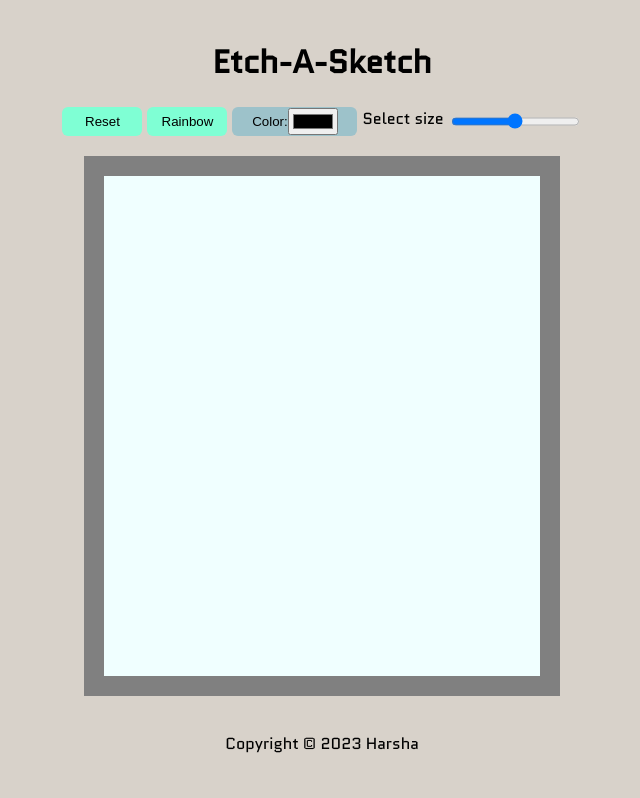
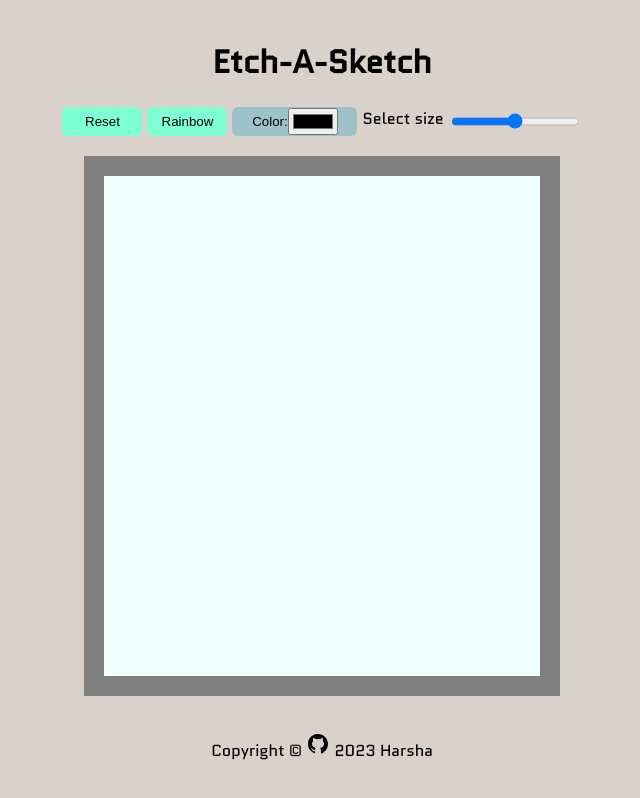
Before and after one commit to Harshahari1207/Etch-A-Sketch, a plain HTML site: page index.html in a window 1280 px wide. Shown: the whole page, without its empty margins (318-958 px from the left). Drawn offline with Linux system fonts and the light colour scheme.

Commit message:
Footer styles.

```diff
--- a/index.html
+++ b/index.html
@@ -25,10 +25,12 @@
     </div>
 
     <footer>
-      <p>Copyright © 2023 Harsha</p>
-      <a href="https://github.com/Harshahari1207" target="">
-        <img src="img/icons8-github.svg" alt=""
-      /></a>
+      <p>
+        Copyright ©
+        <a href="https://github.com/Harshahari1207" target="">
+          <img src="img/icons8-github.svg" alt="" /></a
+        > 2023 Harsha
+      </p>
     </footer>
 
     <script src="external.js"></script>
--- a/styles.css
+++ b/styles.css
@@ -43,7 +43,10 @@ button{
   border: 0;
   padding: 5px;
 }
-
+#reset:hover,
+#random:hover{
+  background-color: rgb(68, 233, 178);
+}
 #color_btn {
   background-color: rgb(157, 194, 202);
   width: 125px;
@@ -58,6 +61,6 @@ footer {
   width: 100%;
   display: flex;
   justify-content: center;
-  align-items: flex-end;
+  align-items: center;
   bottom: 0;
 }
```
Also changed, not shown: img/icons8-github.svg (added).
